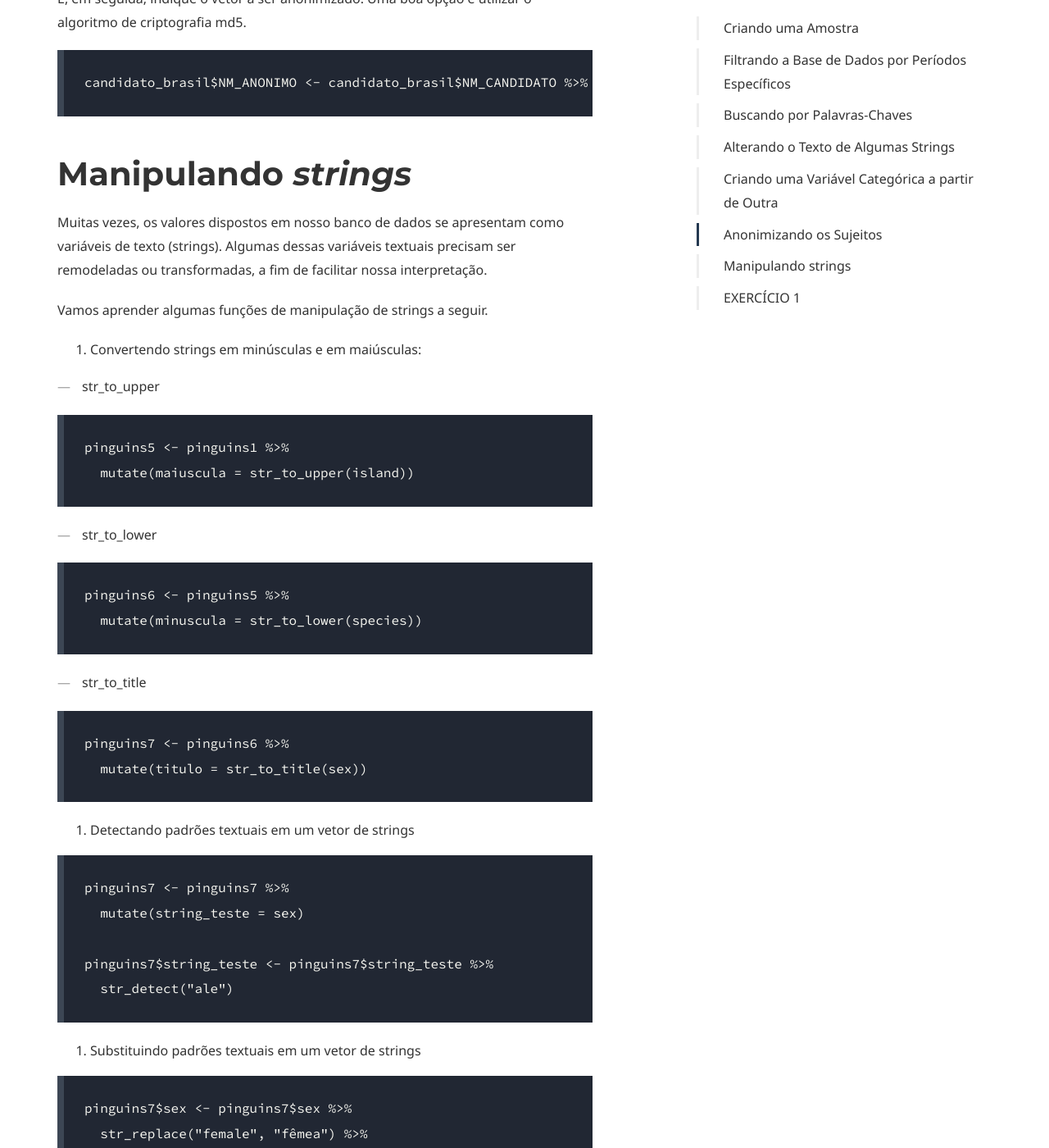
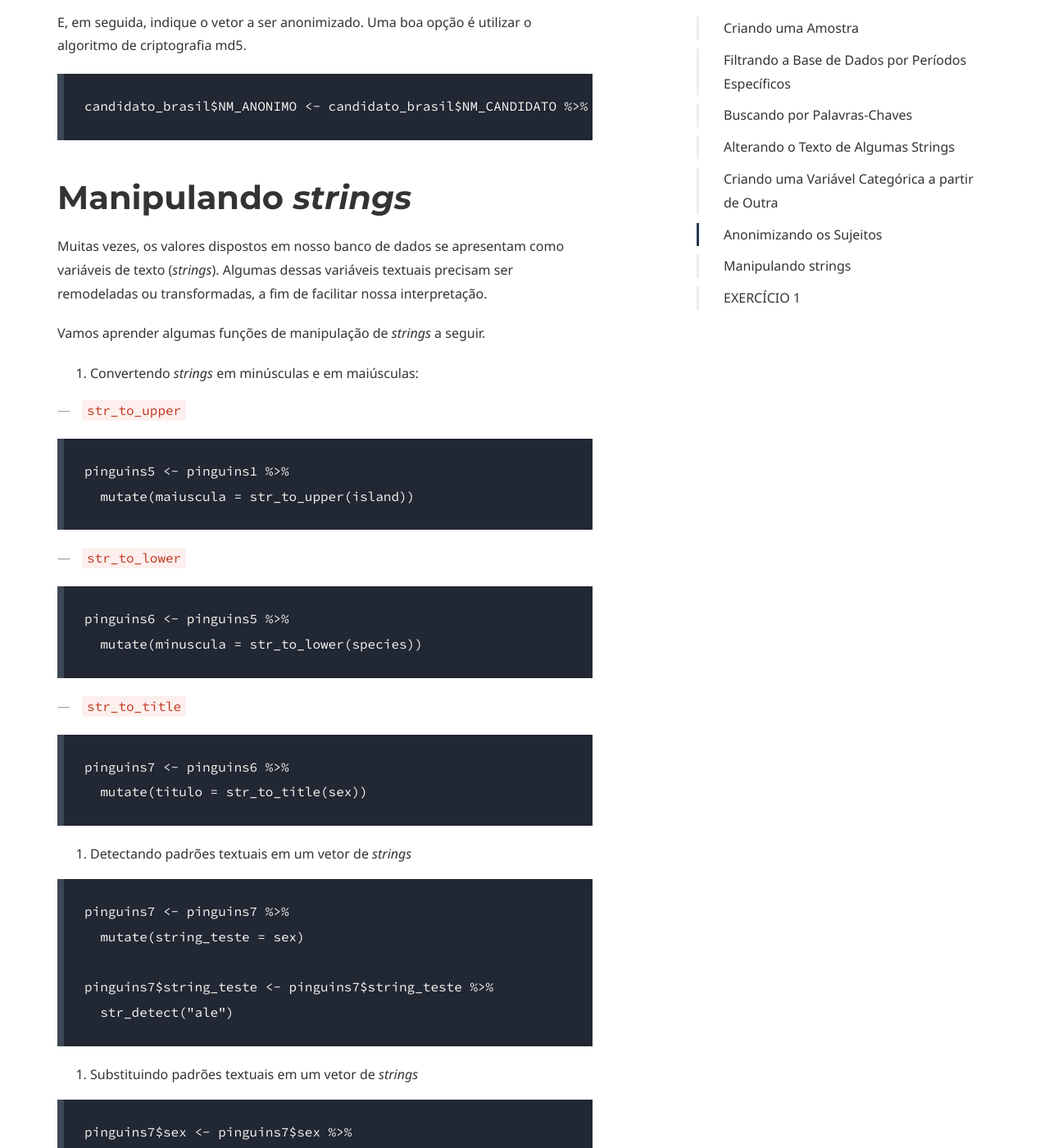
Before and after one commit to coLAB-UFF/docs, a Jekyll site: the page built from dataviz_06.md, in a window 1280 px wide and 1400 px high, scrolled down 3326 px. Shown: the whole window at 82% size. Built offline with Jekyll 4.4.1, drawn with Linux system fonts in a browser that asks for light colours; some web fonts are replaced; some of the changed text lies outside the part shown.

````diff
--- a/dataviz_06.md
+++ b/dataviz_06.md
@@ -105,34 +105,34 @@ candidato_brasil$NM_ANONIMO <- candidato_brasil$NM_CANDIDATO %>% anonymizer::has
 
 # Manipulando *strings*
 
-Muitas vezes, os valores dispostos em nosso banco de dados se apresentam como variáveis de texto (strings). Algumas dessas variáveis textuais precisam ser remodeladas ou transformadas, a fim de facilitar nossa interpretação.
+Muitas vezes, os valores dispostos em nosso banco de dados se apresentam como variáveis de texto (*strings*). Algumas dessas variáveis textuais precisam ser remodeladas ou transformadas, a fim de facilitar nossa interpretação.
 
-Vamos aprender algumas funções de manipulação de strings a seguir.
+Vamos aprender algumas funções de manipulação de *strings* a seguir.
 
-1. Convertendo strings em minúsculas e em maiúsculas:
+1. Convertendo *strings* em minúsculas e em maiúsculas:
 
-* str_to_upper
+* `str_to_upper`
 
 ```
 pinguins5 <- pinguins1 %>%
   mutate(maiuscula = str_to_upper(island))
 ```
 
-* str_to_lower
+* `str_to_lower`
 
 ```
 pinguins6 <- pinguins5 %>%
   mutate(minuscula = str_to_lower(species))
 ```
 
-* str_to_title
+* `str_to_title`
 
 ```
 pinguins7 <- pinguins6 %>%
   mutate(titulo = str_to_title(sex))
 ```
 
-2. Detectando padrões textuais em um vetor de strings
+2. Detectando padrões textuais em um vetor de *strings*
 
 ```
 pinguins7 <- pinguins7 %>%
@@ -142,7 +142,7 @@ pinguins7$string_teste <- pinguins7$string_teste %>%
   str_detect("ale")
 ```
 
-3. Substituindo padrões textuais em um vetor de strings
+3. Substituindo padrões textuais em um vetor de *strings*
 
 ```
 pinguins7$sex <- pinguins7$sex %>%
@@ -163,4 +163,4 @@ bbb21_mensagens <- read.csv(
 
 2. Substitua todas as menções a Bolsonaro (ou bolsonaro ou BOLSONARO) por Bozo
 
-3. Transforme todos os caracteres das mensagens nos tweets em minúsculas.
+3. Transforme todos os caracteres das mensagens nos *tweets* em minúsculas.
````
Also changed, not shown: other parts of dataviz_06.md (+1 -1 lines).
